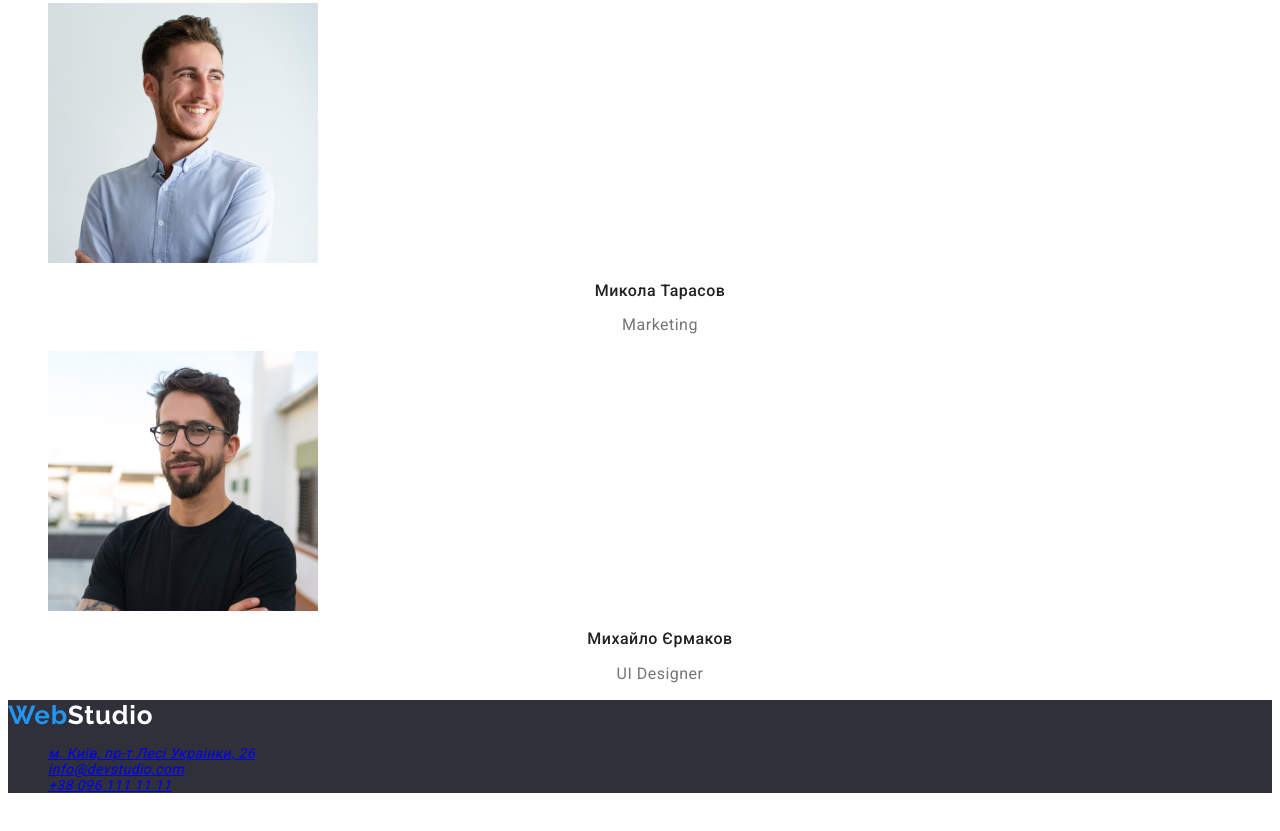
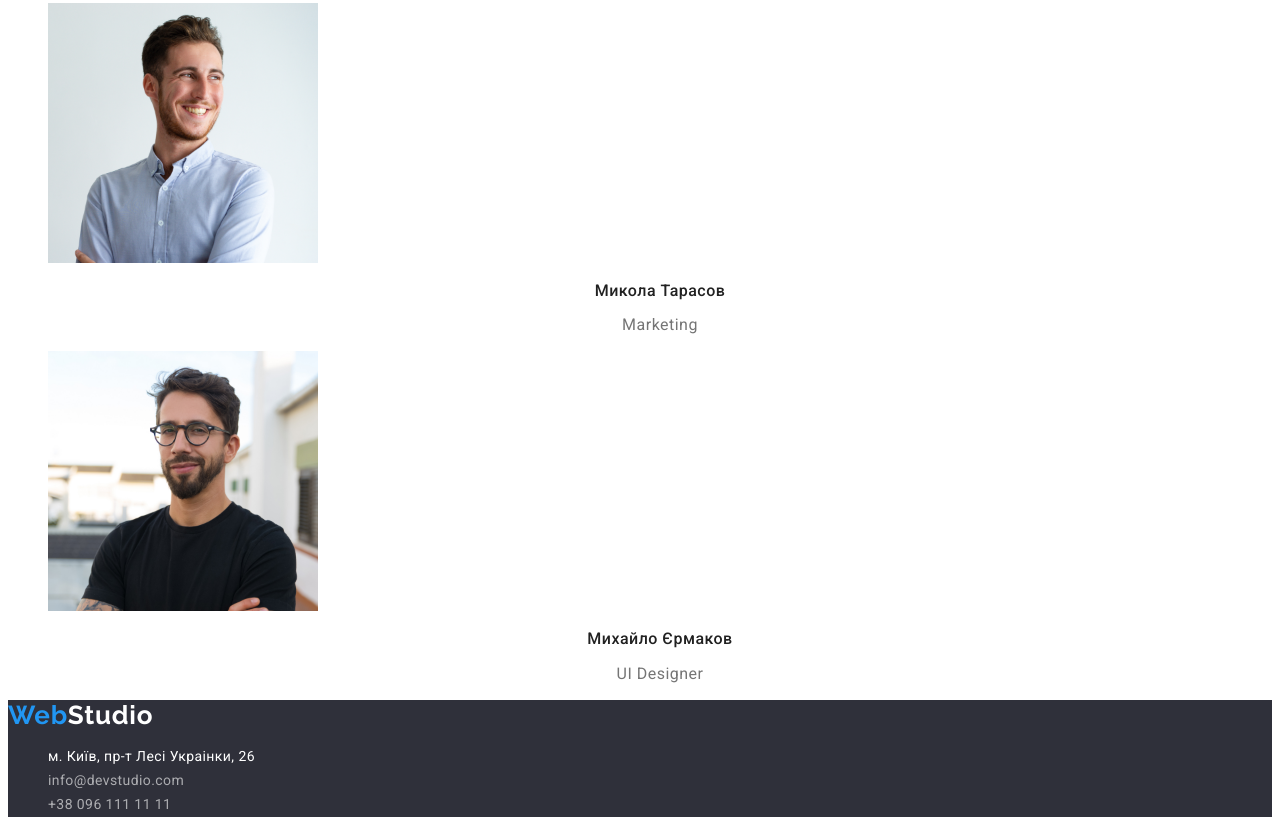
Before and after one commit to Prybula/goit-markup-hw-02, a plain HTML site: page index.html in a window 1280 px wide. Shown: the part 2375-3206 px from the top of the page. Before the commit the page ends 3182 px from the top, so only its background shows below. Drawn offline with Linux system fonts and the light colour scheme.

Commit message:
fixed bug in footer

```diff
--- a/index.html
+++ b/index.html
@@ -161,17 +161,20 @@
         <ul class="list">
           <li class="link-footer">
             <a
-              href="https://goo.gl/maps/a2cRTMByXke1NA1e9"
+              class="contacts"
+              href="https://goo.gl/maps/CPtrU1FHBa2aNyZL9"
               target="_blank"
               rel="noopener noreferrer nofollow"
               >м. Київ, пр-т Лесі Украінки, 26</a
             >
           </li>
           <li class="link-footer">
-            <a href="mailto:info@devstudio.com" lang="en">info@devstudio.com</a>
+            <a class="color contacts" href="mailto:info@devstudio.com" lang="en"
+              >info@devstudio.com</a
+            >
           </li>
           <li class="link-footer">
-            <a href="tel:+380961111111">+38 096 111 11 11</a>
+            <a class="color contacts" href="tel:+380961111111">+38 096 111 11 11</a>
           </li>
         </ul>
       </address>
```
